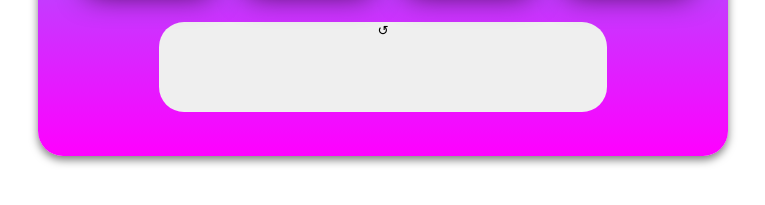
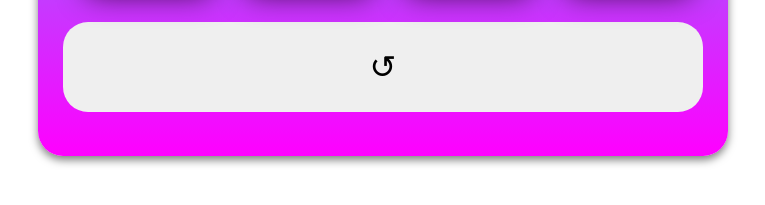
Before and after one commit to mjfneto/concentration-final, a plain HTML site: page index.html in a window 1280 px wide. Both pictures are taken after a click on the button "Start". Shown: the part 589-794 px from the top of the page, without its empty margins (257-1022 px from the left). Drawn offline with nearby package versions, Linux system fonts and the light colour scheme.

Commit message:
refactor: adds complements to the latter refactoring

```diff
--- a/css/styles.css
+++ b/css/styles.css
@@ -108,20 +108,22 @@
 }
 
 .board > .menu {
+    display: grid;
     grid-template-columns: 100%;
     grid-template-rows: 100%;
-    align-items: center;
+    place-items: center;
 }
 
-.menu > .btn {
-    width: 70%;
+.menu > .start-button {
+    width: 100%;
     height: 70%;
     border: none;
     border-radius: 25px;
     justify-self: center;
+    font-size: 2em;
 }
 
-.menu > .-start:hover {
+.menu > .start-button:hover {
     cursor: pointer;
 }
 
--- a/index.html
+++ b/index.html
@@ -16,7 +16,7 @@
             <div class="grid">
             </div>
             <nav class="menu">
-                <button class="btn -start">Start</button>
+                <button class="start-button">Start</button>
             </nav>
         </div>
     </main>
--- a/js/main.js
+++ b/js/main.js
@@ -52,8 +52,8 @@ function cardHandler(array) {
 };
 
 function playGame() {
-    $('.-start').click(function () {
-        $('.-start').text("↺");
+    $('.start-button').click(function () {
+        $('.start-button').text("↺");
         $('.flip-card').remove();
         var cardsToBePlaced = cardHandler(getRandomIndexes(icons.length));
         cardsToBePlaced.forEach(function (item, index) {
```
